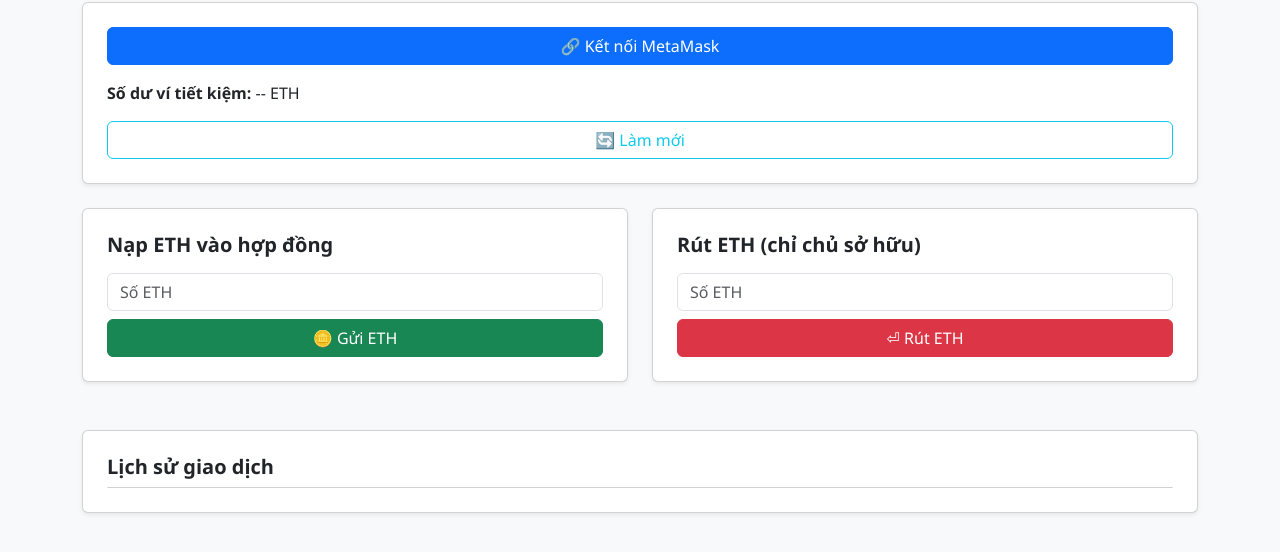
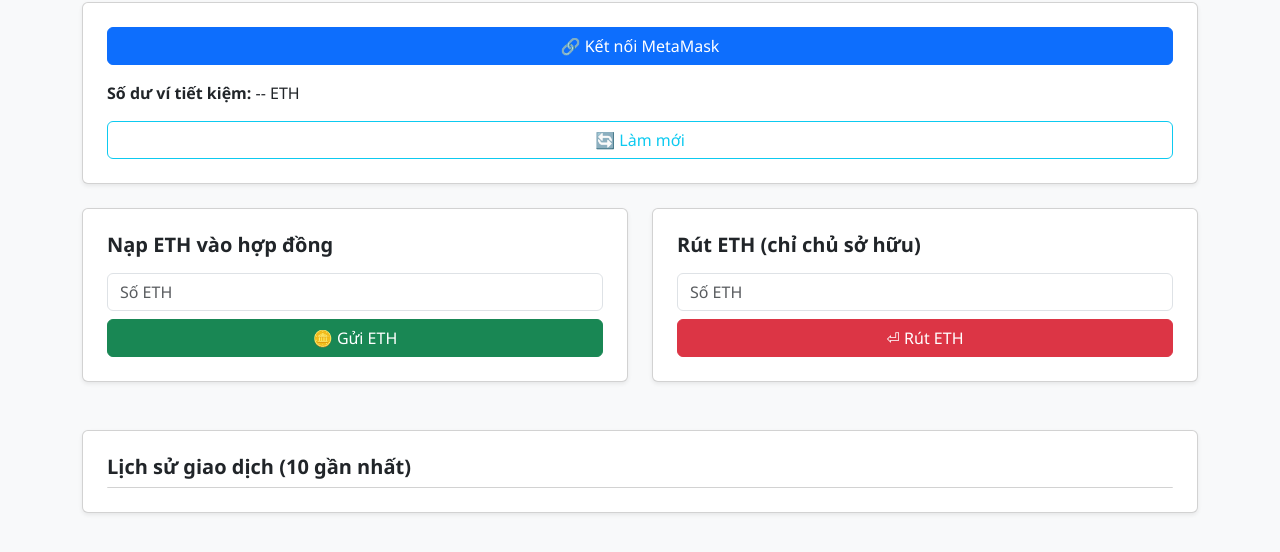
Before and after one commit to PHUPHU2310/vi_tiet_kiem, a plain HTML site: page index.html in a window 1280 px wide. Shown: the part 194-746 px from the top of the page. Drawn offline with nearby package versions, Linux system fonts and the light colour scheme.

Commit message:
Add files via upload

```diff
--- a/index.html
+++ b/index.html
@@ -41,7 +41,7 @@
     </div>
 
     <div class="card mt-5 p-4 shadow-sm">
-      <h5>Lịch sử giao dịch</h5>
+      <h5>Lịch sử giao dịch (10 gần nhất)</h5>
       <ul id="history" class="list-group list-group-flush"></ul>
     </div>
   </div>
```
